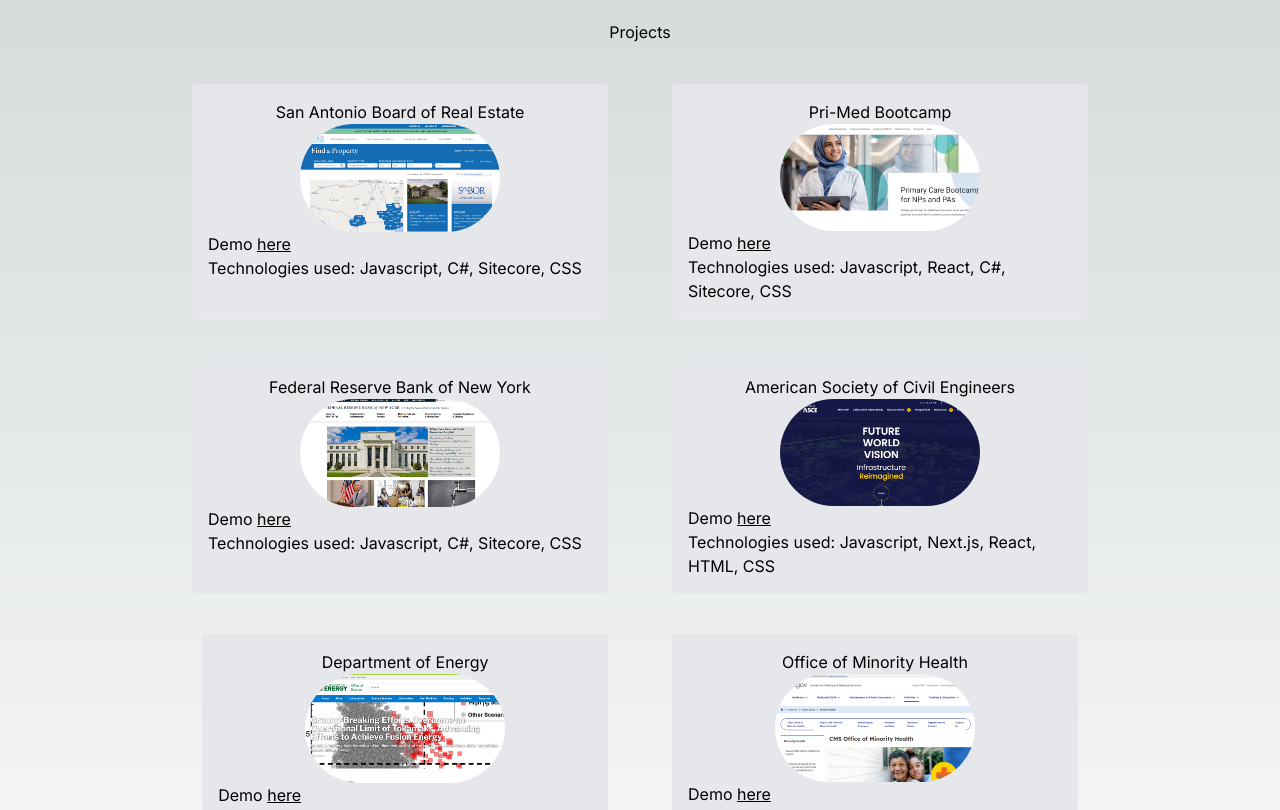
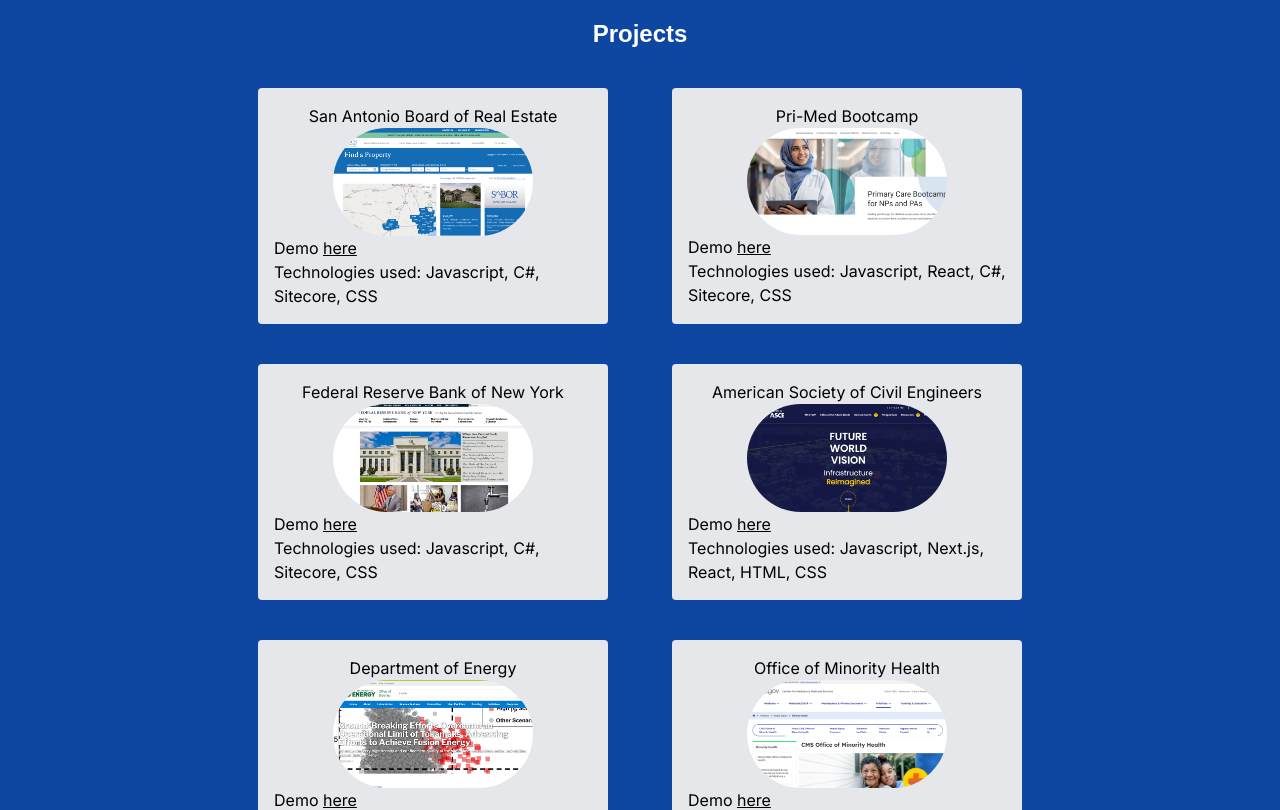
Before and after one commit to brer4449/new-portfolio, a Next.js app: page /portfolio in a window 1280 px wide. Shown: the top 810 px of the page. Built offline with nearby package versions, Linux system fonts and the light colour scheme.

Commit message:
added styles

```diff
--- a/app/globals.css
+++ b/app/globals.css
@@ -17,13 +17,7 @@
 }
 
 body {
-  color: rgb(var(--foreground-rgb));
-  background: linear-gradient(
-      to bottom,
-      transparent,
-      rgb(var(--background-end-rgb))
-    )
-    rgb(var(--background-start-rgb));
+  height: 100vh;
 }
 
 @layer utilities {
@@ -31,3 +25,33 @@
     text-wrap: balance;
   }
 }
+
+.bio-container {
+  z-index: 1000;
+}
+
+.montserrat {
+  font: bold 1.5rem 'Montserrat', sans-serif;
+}
+
+.gold {
+  color: #FFC107;
+}
+
+.white {
+  color: white;
+}
+
+.background-container {
+  background-color: #0d47a1;
+  min-height: 100vh;
+  width: 100%;
+}
+
+.project-container {
+  width: 350px;
+}
+
+.contact-container {
+  background-color: white;
+}
```
